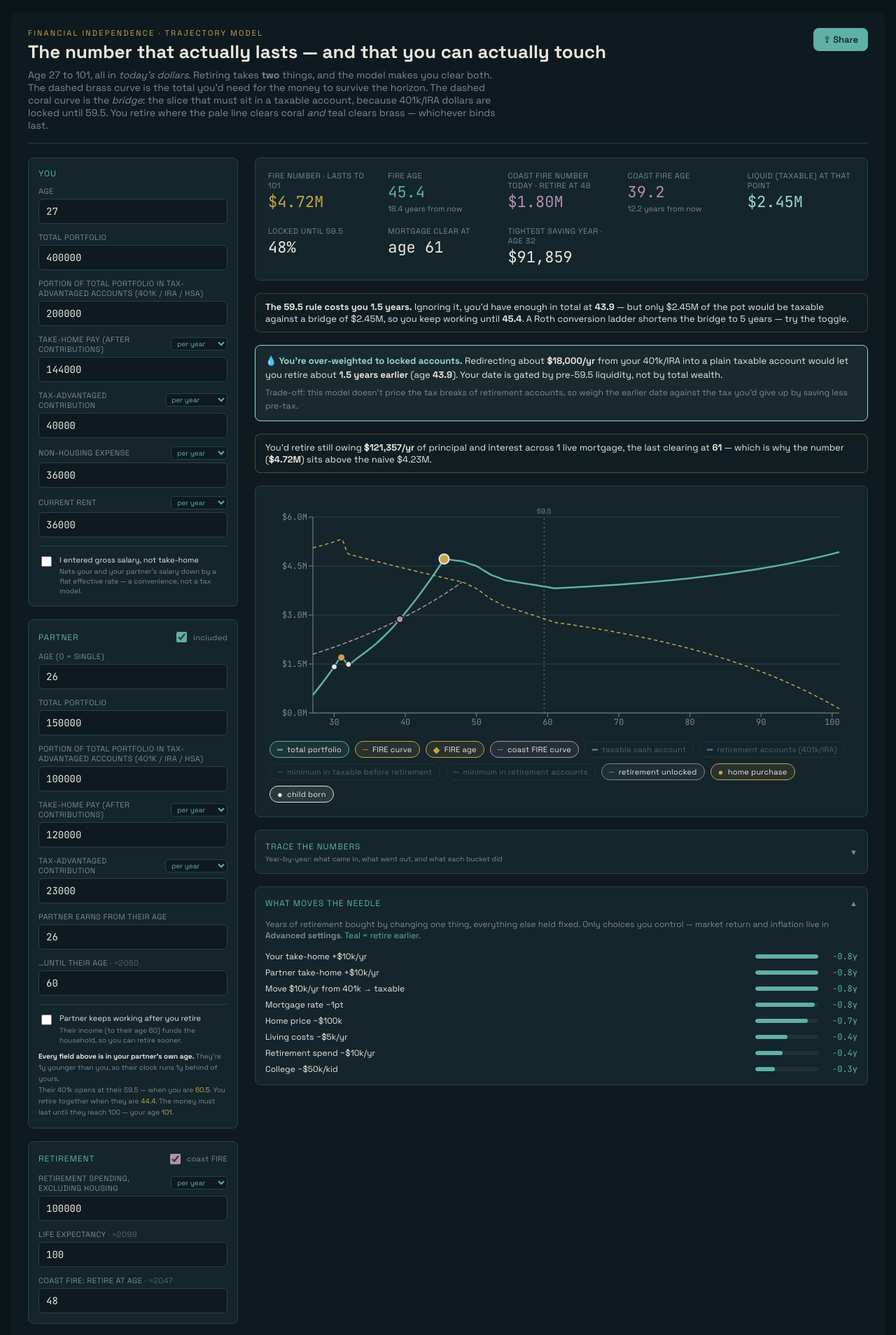
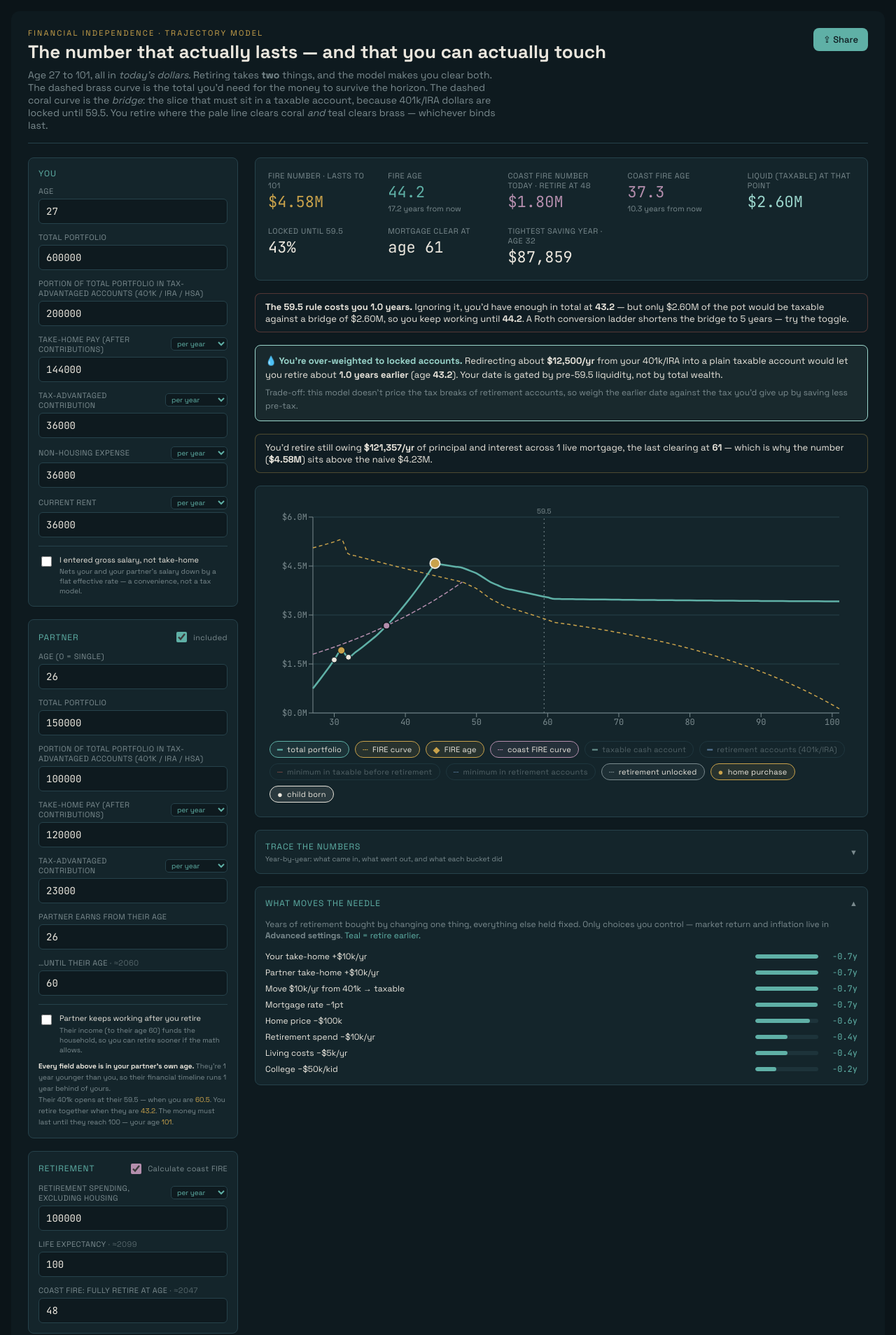
Before and after one commit to gcfc/fire-calculator, a React (Vite) app: page / in a window 1280 px wide. Shown: the top 1908 px of the page at 70% size. Built offline with nearby package versions, Linux system fonts and the light colour scheme.

Commit message:
Minor wording changes

```diff
--- a/fire_model.jsx
+++ b/fire_model.jsx
@@ -1156,8 +1156,8 @@ const Warn = ({ children }) => (
 );
 
 export const DEFAULTS = {
-  currentAge: 27, startPortfolio: 400000, startPortfolioTaxAdv: 200000,
-  annualTakeHome: 144000, annualTaxAdv: 40000,
+  currentAge: 27, startPortfolio: 600000, startPortfolioTaxAdv: 200000,
+  annualTakeHome: 144000, annualTaxAdv: 36000,
   nonHousingLiving: 36000, rentAnnual: 36000, inflation: 0.03, nominalReturn: 0.07,
   // add or drop as many as you like; each home carries its own loan and each kid its own clock
   homes: [{
@@ -1411,7 +1411,7 @@ function ChartPanel({ rows, xStart, END, ticks, underwaterSpans, accessYou, enfo
           />
           {show.access && enforceAccess ? (
             <ReferenceLine x={wallAt} stroke={C.mute} strokeDasharray="2 4"
-              label={{ value: wallShifted ? `unlock ${wallAt.toFixed(0)}` : `${accessYou}`, fill: C.mute, fontSize: 10, position: "top" }} />
+              label={{ value: wallShifted ? `${wallAt.toFixed(0)}` : `${accessYou}`, fill: C.mute, fontSize: 10, position: "top" }} />
           ) : null}
           {show.partnerStops && showPartnerStops ? (
             <ReferenceLine x={partnerStopsAtAge} stroke={C.brass} strokeDasharray="4 3"
@@ -1841,7 +1841,7 @@ function Calculator({ shared, isMobile }) {
               ["Retirement spending, excluding housing", "retirementSpendToday", { step: 5000, money: true }],
               ["Life Expectancy", "endAge", { yearRef: p.currentAge }],
               // the coast target only exists when coast FIRE is switched on below
-              ...(p.useCoast !== false ? [["Coast FIRE: retire at age", "coastAge", { yearRef: p.currentAge }]] : []),
+              ...(p.useCoast !== false ? [["Coast FIRE: fully retire at age", "coastAge", { yearRef: p.currentAge }]] : []),
             ]],
           ].map(([group, fields]) => (
             <div key={group} style={{ background: C.panel, border: `1px solid ${C.line}`, borderRadius: 8, padding: 14 }}>
@@ -1860,7 +1860,7 @@ function Calculator({ shared, isMobile }) {
                     <input type="checkbox" checked={p.useCoast !== false}
                       onChange={(e) => set("useCoast", e.target.checked)}
                       style={{ accentColor: C.coast, cursor: "pointer", width: 15, height: 15 }} />
-                    coast FIRE
+                    Calculate coast FIRE
                   </label>
                 )}
               </div>
@@ -1898,7 +1898,7 @@ function Calculator({ shared, isMobile }) {
                     <span style={{ fontSize: 11, color: C.ink, lineHeight: 1.4 }}>
                       Partner keeps working after you retire
                       <span style={{ display: "block", fontSize: 10, color: C.mute, marginTop: 2 }}>
-                        Their income (to their age {p.partnerEnd}) funds the household, so you can retire sooner.
+                        Their income (to their age {p.partnerEnd}) funds the household, so you can retire sooner if the math allows.
                       </span>
                     </span>
                   </label>
@@ -1943,8 +1943,8 @@ function Calculator({ shared, isMobile }) {
                 <div style={{ fontSize: 10, color: C.mute, marginTop: 8, lineHeight: 1.6 }}>
                   <b style={{ color: C.ink }}>Every field above is in your partner's own age.</b>{" "}
                   {sim.partnerOffset === 0
-                    ? "They're the same age as you, so the two clocks agree."
-                    : `They're ${Math.abs(sim.partnerOffset)}y ${sim.partnerOffset > 0 ? "younger" : "older"} than you, so their clock runs ${Math.abs(sim.partnerOffset)}y ${sim.partnerOffset > 0 ? "behind" : "ahead"} of yours.`}
+                    ? "They're the same age as you, so your timelines agree."
+                    : `They're ${Math.abs(sim.partnerOffset)} year${Math.abs(sim.partnerOffset) !== 1 ? "s" : ""} ${sim.partnerOffset > 0 ? "younger" : "older"} than you, so their financial timeline runs ${Math.abs(sim.partnerOffset)} year${Math.abs(sim.partnerOffset) !== 1 ? "s" : ""} ${sim.partnerOffset > 0 ? "behind" : "ahead"} of yours.`}
                   <br />
                   Their 401k opens at their {p.accessAge} — when you are{" "}
                   <span style={{ color: C.brass }}>{sim.accessPartner.toFixed(1)}</span>.
@@ -2099,13 +2099,13 @@ function Calculator({ shared, isMobile }) {
             )}
           </div>
 
-          {/* MAJOR EXPENSES — one-off lumps in today's $; +cost / −windfall; optional window */}
+          {/* MAJOR EXPENSES / INCOME — one-off lumps in today's $; +cost / -income; optional window */}
           <div style={{ background: C.panel, border: `1px solid ${C.line}`, borderRadius: 8, padding: 14, display: "flex", flexDirection: "column", gap: 10 }}>
             <div style={{ display: "flex", justifyContent: "space-between", alignItems: "baseline" }}>
               <div style={{ fontSize: 12, color: C.teal, letterSpacing: ".08em", textTransform: "uppercase" }}>
-                Major expenses {p.expenses.length > 0 && <span style={{ color: C.mute }}>· {p.expenses.length}</span>}
+                Major expenses / income {p.expenses.length > 0 && <span style={{ color: C.mute }}>· {p.expenses.length}</span>}
               </div>
-              <AddButton onClick={addExpense} label="add expense" />
+              <AddButton onClick={addExpense} label="add event" />
             </div>
             {p.expenses.length === 0 && (
               <div style={{ fontSize: 11, color: C.mute }}>
@@ -2248,7 +2248,7 @@ function Calculator({ shared, isMobile }) {
 
           <Collapsible
             title="Advanced settings"
-            subtitle="59.5 rule · college funding · return, inflation and withdrawal assumptions"
+            subtitle="59.5 rule · child college funding · return, inflation and withdrawal assumptions"
             open={advancedOpen} onToggle={() => setAdvancedOpen((v) => !v)}
           >
             <SubSection title="Access to retirement accounts">
@@ -2260,7 +2260,7 @@ function Calculator({ shared, isMobile }) {
                 sub={p.rothLadder ? "on — converted funds free after 5 years, so taxable cash account bridges only 5 years of expense (not to 59.5)" : "off — retirement accounts locked until 59.5"} />
             </SubSection>
 
-            <SubSection title="College funding">
+            <SubSection title="Child College funding">
               <Toggle on={p.collegeSpread} onClick={() => set("collegeSpread", !p.collegeSpread)}
                 label="Spread tuition over 4 years"
                 sub={p.collegeSpread ? "on — quarter each at ages 18–21" : "off — single lump at 18"} />
@@ -2307,13 +2307,13 @@ function Calculator({ shared, isMobile }) {
         <div style={{ display: "flex", flexDirection: "column", gap: 18 }}>
           <div style={{ background: C.panel, border: `1px solid ${C.line}`, borderRadius: 8, padding: 18, display: "grid", gridTemplateColumns: "repeat(auto-fit, minmax(130px, 1fr))", gap: 18 }}>
             <Stat label={`FIRE number · lasts to ${sim.END}`} value={retireOnLoan || !sim.fireCrossValue ? "—" : fmtM(sim.fireCrossValue)} accent={neverRetire || retireOnLoan ? C.coral : C.brass} />
-            <Stat label="FIRE age" value={retireOnLoan ? "on a loan" : sim.fireCross ? sim.fireCross.toFixed(1) : "never"} accent={neverRetire || retireOnLoan ? C.coral : sim.fireCross <= 47 ? C.teal : C.ink}
+            <Stat label="FIRE age" value={retireOnLoan ? "—" : sim.fireCross ? sim.fireCross.toFixed(1) : "never"} accent={neverRetire || retireOnLoan ? C.coral : sim.fireCross <= 47 ? C.teal : C.ink}
               sub={retireOnLoan || !sim.fireCross ? null : `${(sim.fireCross - p.currentAge).toFixed(1)} years from now`} />
             {sim.useCoast && (
               <Stat label={`Coast FIRE number today · retire at ${sim.coastTarget}`} value={fmtM(sim.coastToday)} accent={C.coast} />
             )}
             {sim.useCoast && (
-              <Stat label="Coast FIRE age" value={sim.coastCross ? sim.coastCross.toFixed(1) : "not yet"} accent={C.coast}
+              <Stat label="Coast FIRE age" value={sim.coastCross ? sim.coastCross.toFixed(1) : "—"} accent={C.coast}
                 sub={sim.coastCross ? `${(sim.coastCross - p.currentAge).toFixed(1)} years from now` : null} />
             )}
             <Stat label="Liquid (taxable) at that point" value={sim.fireTaxable != null ? fmtM(sim.fireTaxable) : "—"} accent={C.liquid} />
```
